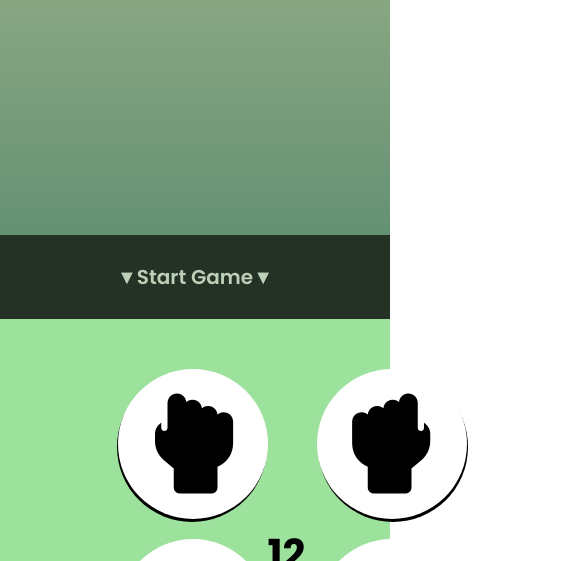
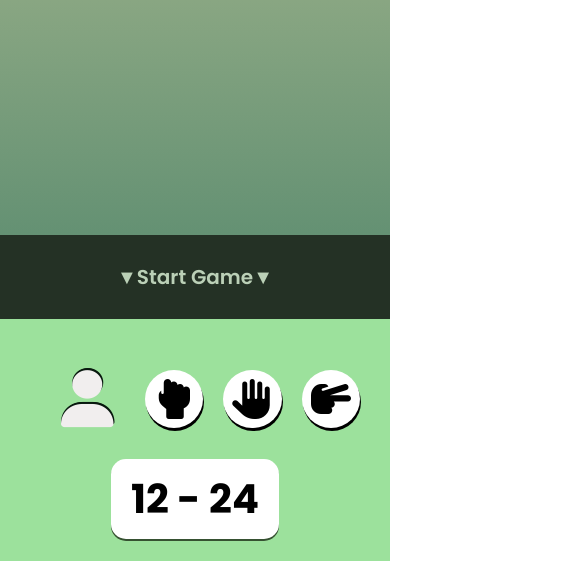
Before and after one commit to iliAsghar/Rock-Paper-Scissors, a plain HTML site: page index.html in a window 390 px wide. Shown: the part 525-1086 px from the top of the page, 585 px wide, since content can reach past the window. Drawn offline with Linux system fonts and the light colour scheme; a web font is replaced by a local one.

Commit message:
finished mobile layout

```diff
--- a/assets/stylesheets/style.css
+++ b/assets/stylesheets/style.css
@@ -80,7 +80,7 @@ body {
 
 .game__player-icon {
   color: rgb(241, 238, 238);
-  font-size: 10rem;
+  font-size: clamp(6rem, 15vw, 10rem);
   flex: 1;
   display: grid;
   place-items: center;
@@ -125,10 +125,10 @@ body {
 }
 
 .game__choice-btn {
-  font-size: 10rem;
+  font-size: clamp(4rem, 10vw, 10rem);
 
   background-color: white;
-  width: 15rem;
+  width: clamp(4rem ,15vw ,15rem);
   aspect-ratio: 1/1;
   border-radius: 100%;
   outline: none;
@@ -149,16 +149,16 @@ body {
   background-color: rgb(229, 240, 228);
 }
 
+.game__choice-btn--computer {
+  cursor:no-drop;
+  box-shadow: 1px 3px black;
+}
+
 .game__choice-btn--player:active,
 .game__choice-btn--computer:active {
   background-color: rgb(202, 222, 202);
   box-shadow: none;
   translate: 0 4px;
-}
-
-.game__choice-btn--computer {
-  cursor:no-drop;
-  box-shadow: 1px 3px black;
 }
 
 .game__result {
@@ -169,6 +169,13 @@ body {
   font-size: max(calc(1rem + 4vw) , 4rem);
   font-weight: bold;
   user-select: none;
+}
+
+.game__result p {
+  background-color: white;
+  padding: 1rem 2rem;
+  border-radius: 15px;
+  box-shadow: 0 2px rgb(54, 81, 49);
 }
 
 .footer {
@@ -202,3 +209,22 @@ body {
 .footer a:hover {
   color: rgb(156, 225, 156);
 }
+
+@media (max-width: 800px) {
+  .game {
+    flex-direction: column;
+    gap: 3rem;
+  }
+
+  .game__buttons {
+    flex-direction: row;
+  }
+
+  .game__choice-btn--player {
+    box-shadow: 1px 3px black;
+  }
+
+  .game__choice-btn--computer {
+    box-shadow: -.25px 3px black;
+  }
+}
```
